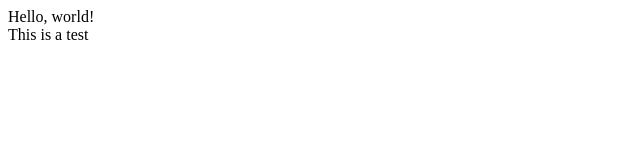
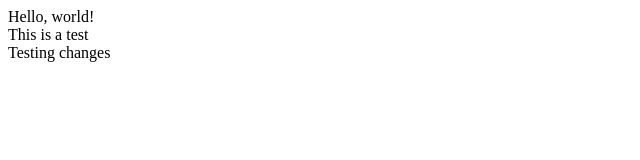
Before and after one commit to fj604/test-website, a plain HTML site: page index.html in a window 1280 px wide. Shown: the whole page, without its empty margins (0-640 px from the left). Drawn offline with Linux system fonts and the light colour scheme.

Commit message:
New change

```diff
--- a/index.html
+++ b/index.html
@@ -3,5 +3,8 @@
 Hello, world!
 <br />
 This is a test
+<br />
+Testing changes
 </body>
+
 </html>
```
